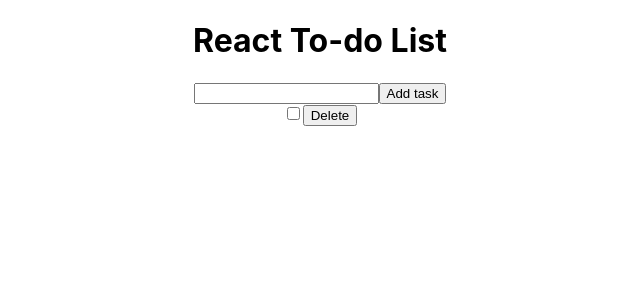
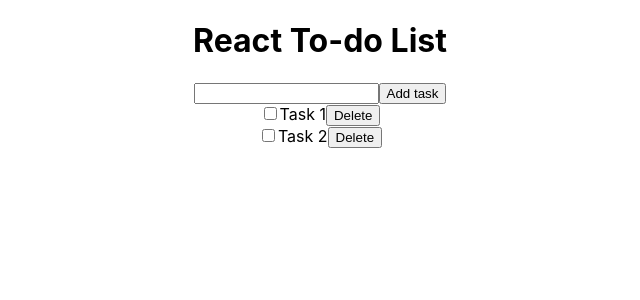
Before and after one commit to shamwela/react-to-do-list, a React (Create React App) app: page / in a window 1280 px wide. Shown: the top 300 px of the page, without its empty margins (320-960 px from the left). Built offline with nearby package versions, Linux system fonts and the light colour scheme; the HTML template or start-up script is replaced by a standard one.

Commit message:
Implement handleDelete method

```diff
--- a/src/App.js
+++ b/src/App.js
@@ -1,15 +1,30 @@
+import React, { Component } from 'react';
 import './App.css';
 import TaskInput from './components/taskInput';
 import Tasks from './components/tasks';
 
-function App() {
+class App extends Component {
+  state = {
+    tasks: [
+      { id: 1, completed: true, description: 'Task 1' },
+      { id: 2, completed: false, description: 'Task 2' },
+    ],
+  };
+
+  handleDelete = (deletedId) => {
+    const tasks = this.state.tasks.filter((task) => task.id !== deletedId);
+    this.setState({ tasks });
+  };
+
+  render() {
     return (
       <div className="App">
         <h1>React To-do List</h1>
         <TaskInput />
-      <Tasks />
+        <Tasks tasks={this.state.tasks} onDelete={this.handleDelete} />
       </div>
     );
   }
+}
 
 export default App;
--- a/src/components/task.jsx
+++ b/src/components/task.jsx
@@ -3,11 +3,14 @@ import React, { Component } from 'react';
 class Task extends Component {
   state = {};
   render() {
+    const { description } = this.props.task;
     return (
       <div>
         <input type="checkbox" />
-        {/* Task description here */}
-        <button>Delete</button>
+        {description}
+        <button onClick={() => this.props.onDelete(this.props.task.id)}>
+          Delete
+        </button>
       </div>
     );
   }
--- a/src/components/taskInput.jsx
+++ b/src/components/taskInput.jsx
@@ -2,11 +2,12 @@ import React, { Component } from 'react';
 
 class TaskInput extends Component {
   state = {};
+
   render() {
     return (
       <form>
         <input type="text" name="title" />
-        <input type="submit" value="Add task" />
+        <input type="submit" value="Add task" onClick={this.props.onAddTask} />
       </form>
     );
   }
--- a/src/components/tasks.jsx
+++ b/src/components/tasks.jsx
@@ -4,7 +4,14 @@ import Task from './task';
 class Tasks extends Component {
   state = {};
   render() {
-    return <Task />;
+    const { task, onDelete } = this.props;
+    return (
+      <div>
+        {this.props.tasks.map((task) => (
+          <Task key={task.id} task={task} onDelete={onDelete} />
+        ))}
+      </div>
+    );
   }
 }
 
```
Lines whose indentation alone changed are shown as unchanged.
